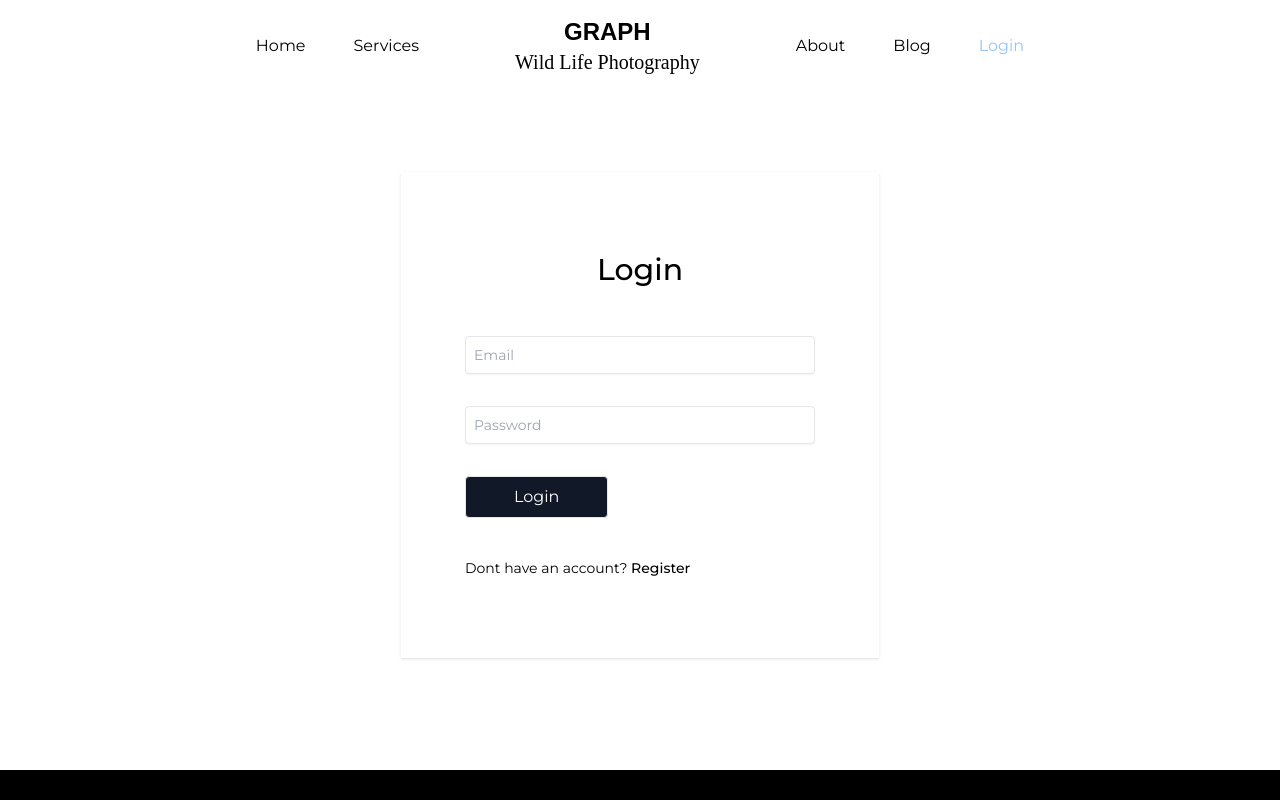
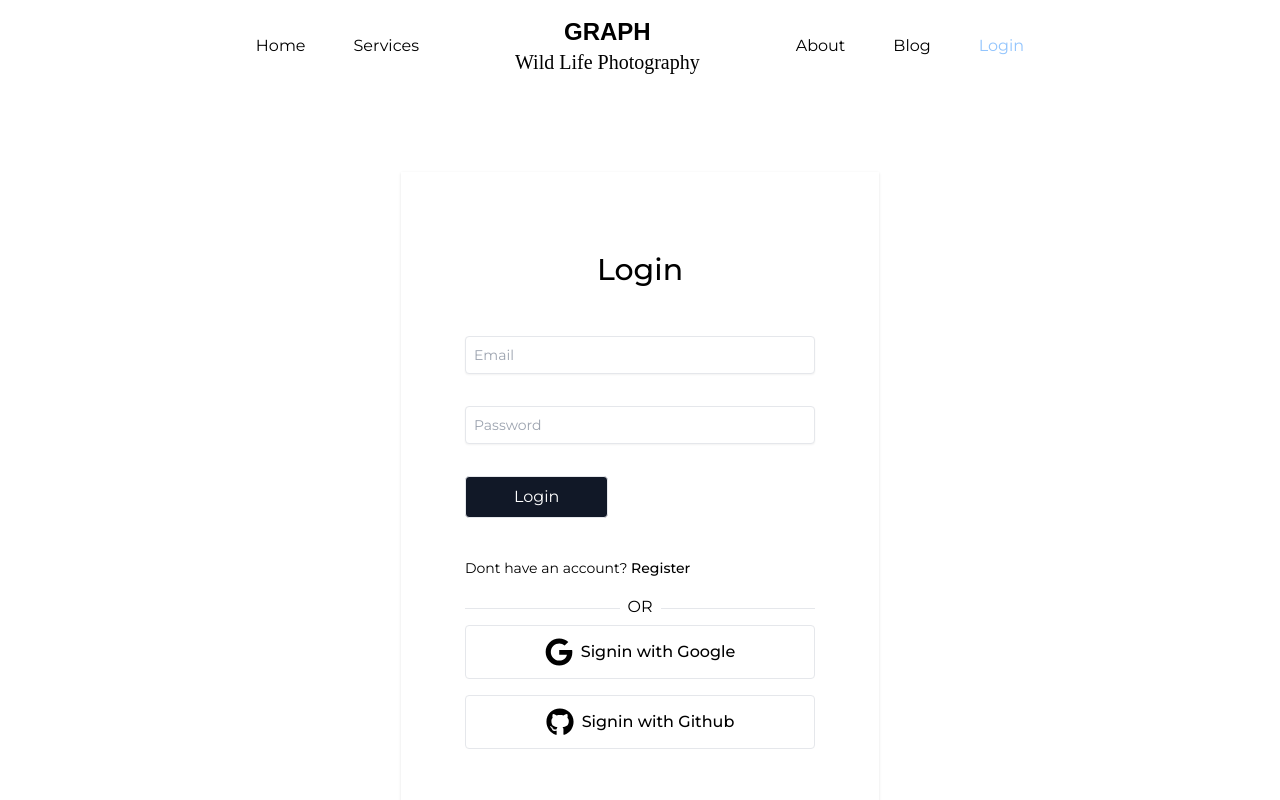
Before and after one commit to atiqueMorshed/GRAPH-wild-photography, a React (Create React App) app: page /login in a window 1280 px wide. Shown: the top 800 px of the page. Built offline with nearby package versions, Linux system fonts and the light colour scheme; no server answers; a web font is replaced by a local one.

Commit message:
Google Login with react-firebase-hooks

```diff
--- a/src/Pages/Login/Login.jsx
+++ b/src/Pages/Login/Login.jsx
@@ -8,6 +8,7 @@ import {
 import auth from '../../Firebase/firebase.init';
 import FormError from '../Shared/FormError/FormError';
 import LoadingSpinner from '../Shared/LoadingSpinner/LoadingSpinner';
+import SocialLogin from '../Shared/SocialLogin/SocialLogin/SocialLogin';
 
 const Login = () => {
   const location = useLocation();
@@ -102,9 +103,9 @@ const Login = () => {
   return loading || authenticatedLoading ? (
     <LoadingSpinner />
   ) : (
-    <div className="max-w-[600px] mx-auto flex justify-center my-20">
+    <div className="w-10/12 max-w-[600px] mx-auto flex justify-center my-20">
       <form
-        className=" px-16 py-20 shadow"
+        className="px-4 md:px-16 py-20 shadow"
         onSubmit={handleLoginWithEmailAndPassword}
       >
         <h1 className="text-3xl font-medium pb-4 text-center mb-8">Login</h1>
@@ -113,7 +114,7 @@ const Login = () => {
           <input
             ref={emailRef}
             type="email"
-            className="shadow-sm border text-sm rounded block  w-[250px] md:w-[350px] p-2"
+            className="shadow-sm border text-sm rounded block w-[250px] md:w-[350px] p-2"
             placeholder="Email"
             required
           />
@@ -124,7 +125,7 @@ const Login = () => {
           <input
             ref={passwordRef}
             type="password"
-            className="shadow-sm border text-sm rounded block  w-[250px] md:w-[350px] p-2"
+            className="shadow-sm border text-sm rounded block w-[250px] md:w-[350px] p-2"
             placeholder="Password"
             required
           />
@@ -147,6 +148,8 @@ const Login = () => {
             Register
           </Link>
         </p>
+
+        <SocialLogin from={from} />
       </form>
     </div>
   );
--- a/src/Pages/Shared/LoadingSpinner/LoadingSpinner.jsx
+++ b/src/Pages/Shared/LoadingSpinner/LoadingSpinner.jsx
@@ -1,9 +1,13 @@
 import React from 'react';
 import spinner from '../../../Spinner.svg';
 
-const LoadingSpinner = () => {
+const LoadingSpinner = ({ notFullHeight }) => {
   return (
-    <div className="flex justify-center items-center h-screen">
+    <div
+      className={`flex justify-center items-center ${
+        notFullHeight ? '' : 'h-screen'
+      }`}
+    >
       <img src={spinner} alt="" />
     </div>
   );
--- /dev/null
+++ b/src/Pages/Shared/SocialLogin/SocialButton/Socialbutton.jsx
@@ -0,0 +1,23 @@
+import React from 'react';
+
+import { FontAwesomeIcon } from '@fortawesome/react-fontawesome';
+import { faGithub, faGoogle } from '@fortawesome/free-brands-svg-icons';
+import FormError from '../../FormError/FormError';
+
+const SocialButton = ({ icon, text, error, signInWithGoogle }) => {
+  return (
+    <>
+      <button
+        className="flex justify-center items-center gap-2 py-3 rounded font-medium border hover:bg-gray-100 transition duration-300 mt-4  w-[250px] md:w-[350px]"
+        onClick={() => signInWithGoogle()}
+        type="button"
+      >
+        {icon}
+        <p className="hidden md:block">{text}</p>
+      </button>
+      <FormError error={error?.message} />
+    </>
+  );
+};
+
+export default SocialButton;
--- /dev/null
+++ b/src/Pages/Shared/SocialLogin/SocialLogin/SocialLogin.jsx
@@ -0,0 +1,47 @@
+import React from 'react';
+import { Navigate } from 'react-router-dom';
+
+import {
+  useSignInWithGithub,
+  useSignInWithGoogle,
+} from 'react-firebase-hooks/auth';
+
+import LoadingSpinner from '../../LoadingSpinner/LoadingSpinner';
+import SocialButton from '../SocialButton/Socialbutton';
+import auth from '../../../../Firebase/firebase.init';
+import { FontAwesomeIcon } from '@fortawesome/react-fontawesome';
+import { faGithub, faGoogle } from '@fortawesome/free-brands-svg-icons';
+
+const SocialLogin = ({ from }) => {
+  const [signInWithGoogle, googleUser, googleLoading, googleError] =
+    useSignInWithGoogle(auth);
+
+  const [signInWithGithub, githubUser, githubLoading, githubError] =
+    useSignInWithGithub(auth);
+
+  if (googleUser || githubUser) return <Navigate to={from} />;
+
+  return googleLoading || githubLoading ? (
+    <LoadingSpinner notFullHeight />
+  ) : (
+    <>
+      <p style={{ lineHeight: 0.1 }} className="border-b text-center mt-7 mb-4">
+        <span className="p-2 bg-white">OR</span>
+      </p>
+      <SocialButton
+        icon={<FontAwesomeIcon className="w-7 h-7" icon={faGoogle} />}
+        text="Signin with Google"
+        error={googleError}
+        signInWithGoogle={signInWithGoogle}
+      />
+      <SocialButton
+        icon={<FontAwesomeIcon className="w-7 h-7" icon={faGithub} />}
+        text="Signin with Github"
+        error={githubError}
+        signInWithGoogle={signInWithGithub}
+      />
+    </>
+  );
+};
+
+export default SocialLogin;
```
